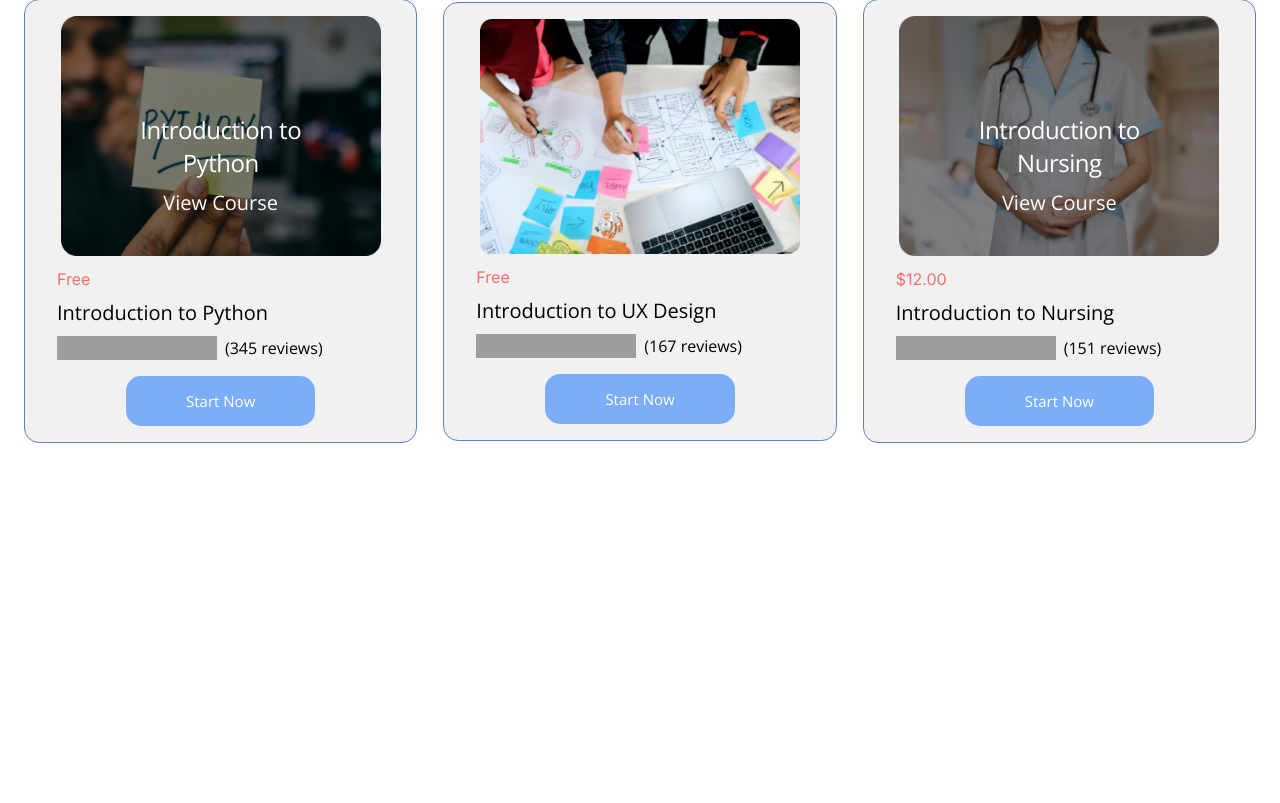
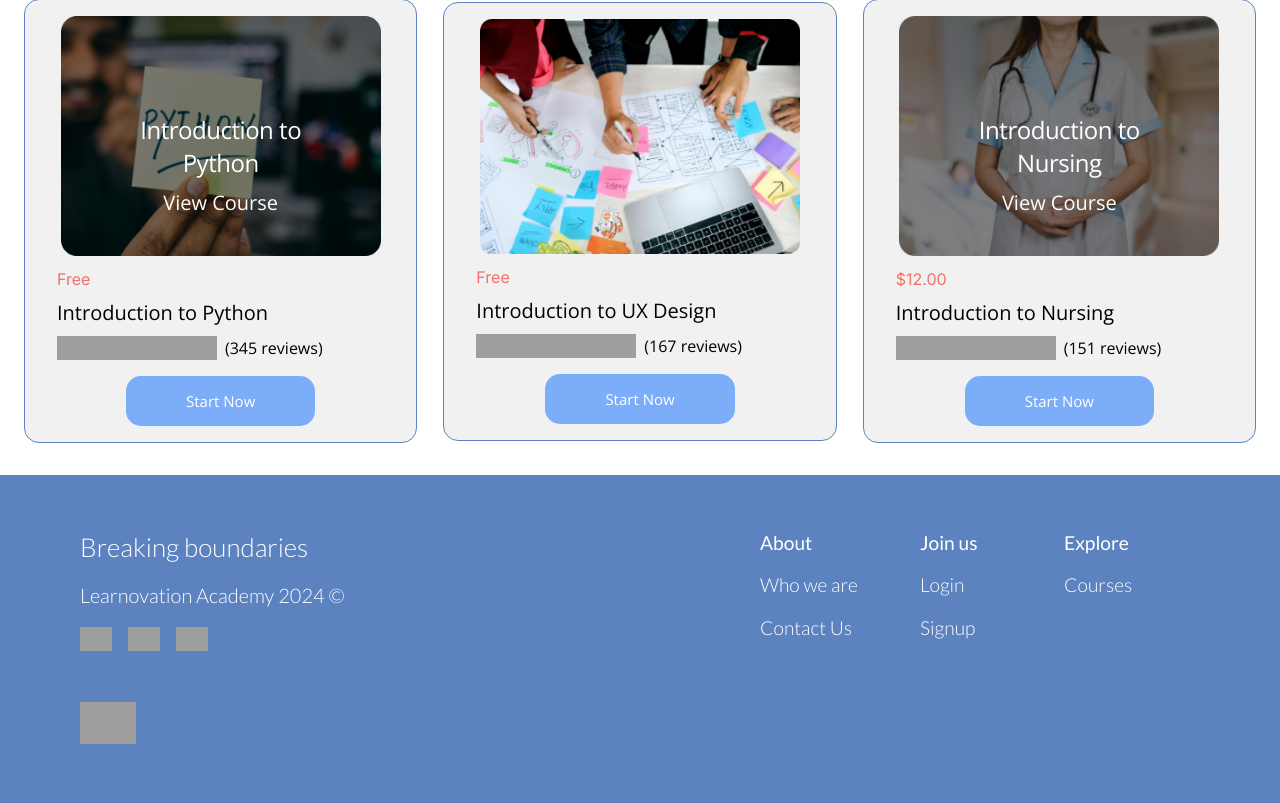
Before and after one commit to nmohamed54321/Knowledge-Navigators, a Python web app: template learnovation/learnovation_launchpad/templates/index.html in a window 1280 px wide. Shown: the part 1016-1819 px from the top of the page. Before the commit the page ends 1459 px from the top, so only its background shows below. Run offline with Jinja, Linux system fonts and the light colour scheme; the template is opened without the code that fills it, so the values that code supplies are empty; some web fonts are replaced; grey boxes are pictures that could not be loaded.

Commit message:
RE - Finished footer

```diff
--- a/learnovation/learnovation_launchpad/static/css/landing-page.css
+++ b/learnovation/learnovation_launchpad/static/css/landing-page.css
@@ -67,7 +67,7 @@ body {
     margin: 0 auto;
 }
 
-/* Vertical center */
+/* Align items in a row */
 .content-row {
     display: flex;
     flex-direction: row;
@@ -349,3 +349,65 @@ a {
     border-radius: 15px;
     font-size: 0.9375em;
 }
+
+
+
+/* -------------------------------------------------------------------------- */
+/*                                   Footer                                   */
+/* -------------------------------------------------------------------------- */
+/* Footer container */
+#footer-container {
+    --footer-nav-col: 10em;
+
+    background-color: var(--primary-color-1);
+    color: white;
+    padding: 3.5em 5em;
+    font-family: var(--font-primary-head);
+    display: grid;
+    grid-template-columns: 40em var(--footer-nav-col) 9em var(--footer-nav-col);
+}
+
+/* Footer nav area */
+.footer-nav {
+    font-size: 1.2em;
+}
+.footer-nav-item-middle-spacing {
+    margin: 1em 0;
+}
+.footer-nav-header {
+    font-weight: 400;
+}
+.footer-nav-items {
+    font-weight: 300;
+}
+ul {
+    list-style-type: none;
+}
+
+/* ----------------------------- Tagline column ----------------------------- */
+/* Tagline */
+.footer-tagline {
+    font-size: 1.625em;
+    font-weight: 300;
+}
+
+/* Copyright */
+.footer-copyright {
+    padding: 1em 0;
+    font-size: 1.25em;
+    font-weight: 300;
+}
+
+/* Social media */
+.footer-social-media {
+    column-gap: 1em;
+    padding-bottom: 3em;
+}
+.footer-social-media-icon {
+    width: 2em;
+}
+
+/* Footer logo */
+.footer-logo {
+    width: 3.5em;
+}
--- a/learnovation/learnovation_launchpad/templates/index.html
+++ b/learnovation/learnovation_launchpad/templates/index.html
@@ -5,11 +5,7 @@
         <meta charset="UTF-8" />
         <meta name="viewport" content="width=device-width, initial-scale=1.0" />
         <title>Learnovation</title>
-
         <link rel="stylesheet" href="../static/css/landing-page.css">
-
-        <!--Fonts-->
-        <!--<link href="" rel="stylesheet" />-->
     </head>
     <body>
         <!-- Logo + navbar -->
@@ -339,5 +335,50 @@
                 </div>
             </section>
         </main>
+
+        <!-- Footer -->
+        <footer id="footer-container" class="full-width">
+            <!-- Tagline column -->
+            <div>
+                <p class="footer-tagline">Breaking boundaries</p>
+                <p class="footer-copyright">Learnovation Academy 2024 ©</p>
+
+                <!-- Social media -->
+                <div class="content-row footer-social-media">
+                    <a href="#"><img class="footer-social-media-icon" src="../static/images/landing-page/fb-icon.svg" alt="Facebook icon"></a>
+                    <a href="#"><img class="footer-social-media-icon" src="../static/images/landing-page/linkedin-icon.svg" alt="LinkedIn icon"></a>
+                    <a href="#"><img class="footer-social-media-icon" src="../static/images/landing-page/twitterx-icon.svg" alt="X, formerly Twitter, icon"></a>
+                </div>
+
+                <!-- Logo -->
+                <img class="footer-logo" src="../static/images/landing-page/logo.svg" alt="Learnovation logo">
+            </div>
+
+            <!-- About column -->
+            <div class="footer-nav">
+                <ul>
+                    <li><a href="#" class="footer-nav-header">About</a></li>
+                    <li class="footer-nav-item-middle-spacing"><a href="#" class="footer-nav-items">Who we are</a></li>
+                    <li><a href="#" class="footer-nav-items">Contact Us</a></li>
+                </ul>
+            </div>
+
+            <!-- Join us column -->
+            <div class="footer-nav">
+                <ul>
+                    <li><a href="#" class="footer-nav-header">Join us</a></li>
+                    <li class="footer-nav-item-middle-spacing"><a href="#" class="footer-nav-items">Login</a></li>
+                    <li><a href="#" class="footer-nav-items">Signup</a></li>
+                </ul>
+            </div>
+
+            <!-- Explore column -->
+            <div class="footer-nav">
+                <ul>
+                    <li><a href="#" class="footer-nav-header">Explore</a></li>
+                    <li class="footer-nav-item-middle-spacing"><a href="#" class="footer-nav-items footer-nav-item-middle-spacing">Courses</a></li>
+                </ul>
+            </div>
+        </footer>
     </body>
 </html>
```
Also changed, not shown: learnovation/learnovation_launchpad/static/images/landing-page/fb-icon.svg (added), learnovation/learnovation_launchpad/static/images/landing-page/linkedin-icon.svg (added), learnovation/learnovation_launchpad/static/images/landing-page/twitterx-icon.svg (added).
